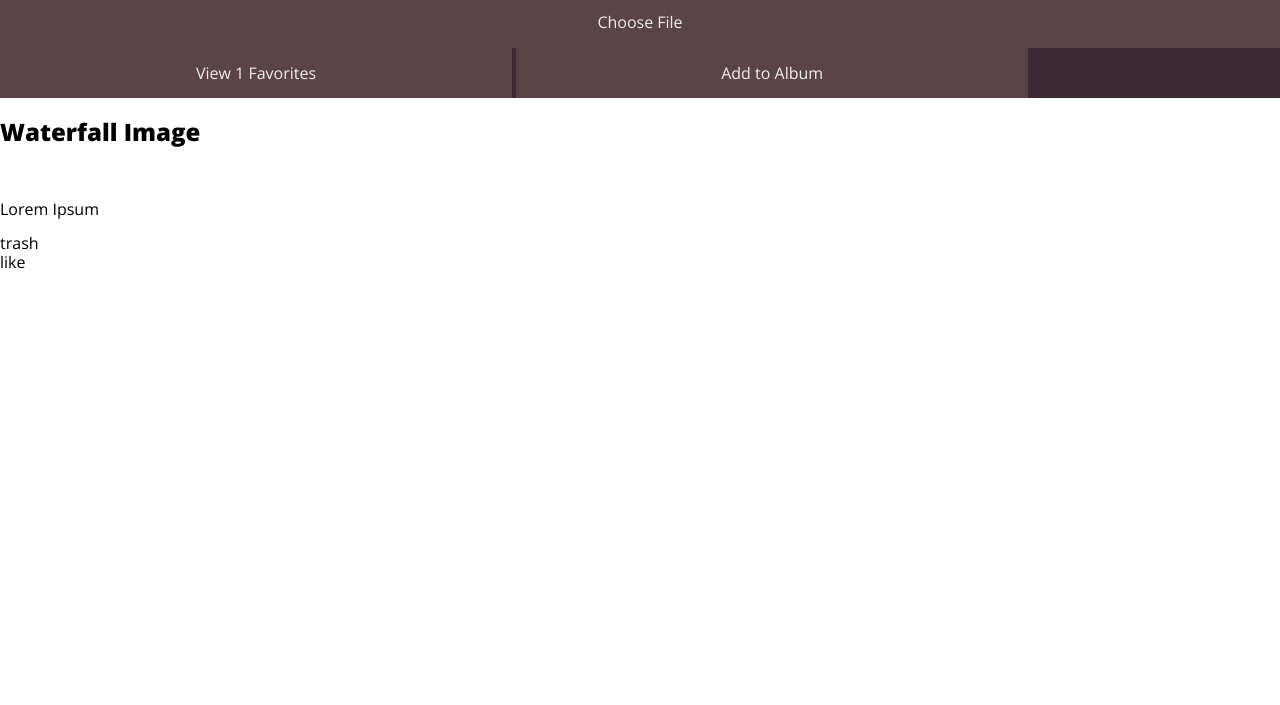
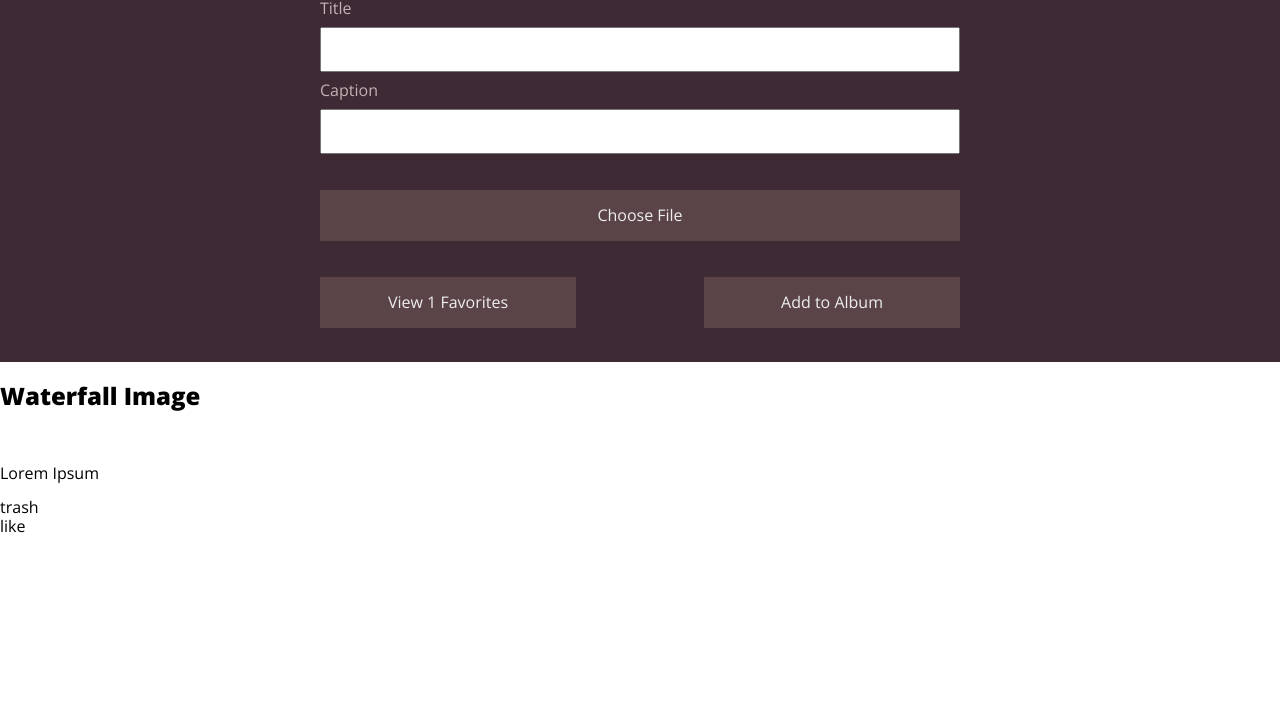
Before and after one commit to KevinKra/FotoFinder, a plain HTML site: page index.html in a window 1280 px wide. Shown: the part 95-800 px from the top of the page. Drawn offline with nearby package versions, Linux system fonts and the light colour scheme.

Commit message:
Complete input section

```diff
--- a/index.html
+++ b/index.html
@@ -22,13 +22,21 @@
 			</form>
 		</nav>
 		<form action="" class="input-form">
+			<section class="inputs-container">
+				<div class="input-div">
 					<label for="title-input">Title</label>
 					<input type="text" name="title-input">
+				</div>
+				<div class="input-div">
 					<label for="caption-input">Caption</label>
 					<input type="text" name="caption-input">
+				</div>
+			</section>
 			<button type="submit" value="Choose-File" class="btn btn-lg">Choose File</button>
+			<section class="btn-input-container">
 				<button type="submit" value="View-1-Favorites" class="btn btn-sm">View 1 Favorites</button>
 				<button type="submit" value="Add-to-Album" class="btn btn-sm">Add to Album</button>
+			</section>
 		</form>
 	</header>
 	<main class="main-content">
--- a/sass/sass/styles.scss
+++ b/sass/sass/styles.scss
@@ -16,6 +16,10 @@ body {
 	padding: 0;
 }
 
+@mixin input {
+	outline: 0;
+}
+
 @mixin input-1 {
 	padding: .3rem;
 	width: 250px;
@@ -24,7 +28,7 @@ body {
 }
 
 @mixin input-2 {
-
+	padding: .7rem;
 }
 
 @mixin font-size($n) {
@@ -55,15 +59,14 @@ body {
 	}
 }
 
-.main-content {
-	@include font-size(1);
-}
+.main-content {@include font-size(1)};
+.btn {@include default-btn};
 
 .main-header {
 	background-color: $primaryColor;
+	padding-bottom: 1rem;
 	.top-nav {
 		align-items: center;
-		border: 1px solid red;
 		display: flex;
 		justify-content: space-between;
 		padding: .5rem 2rem;
@@ -84,6 +87,7 @@ body {
 		}
 		.header-search {
 			input {
+				@include input;
 				@include input-1;
 				border-radius: 5px 0 0 5px;
 				border-right: none;
@@ -107,6 +111,30 @@ body {
 			}
 		}
 	}
+	.input-form {
+		width: 50%;
+		max-width: 700px;
+		min-width: 400px;
+		margin: 0 auto;
+		height: 375px;
+		display: flex;
+		justify-content: space-around;
+		flex-direction: column;
+		.input-div {
+			display: flex;
+			flex-direction: column;
+			label {
+				color: $secondaryColor;
+				padding: .6rem 0;
+			}
+		}
+		.btn-input-container {
+			display: flex;
+			justify-content: space-between;
+		}
+		input {
+			@include input;
+			@include input-2;
+		}
+	}
 }
-
-.btn {@include default-btn};
```
Also changed, not shown: sass/css/styles.css, 1 other file. Lines whose indentation alone changed are shown as unchanged.
